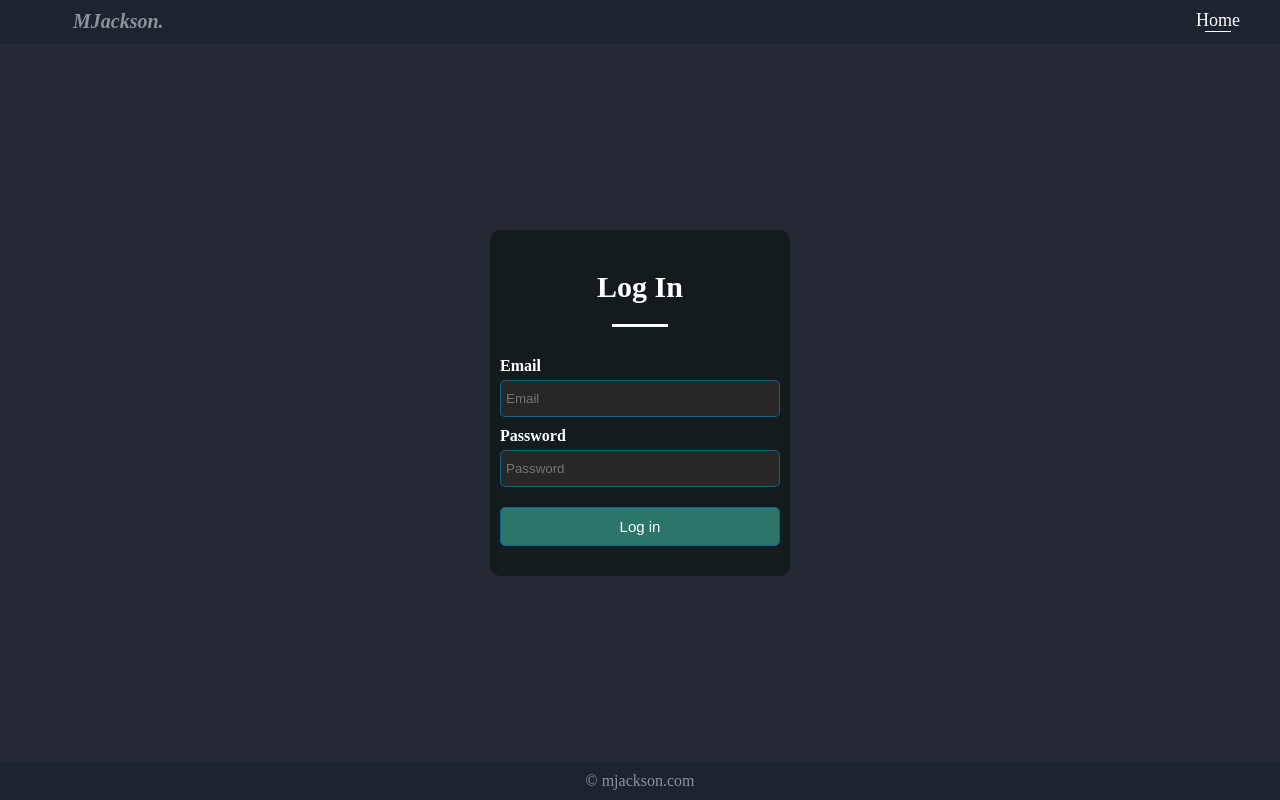
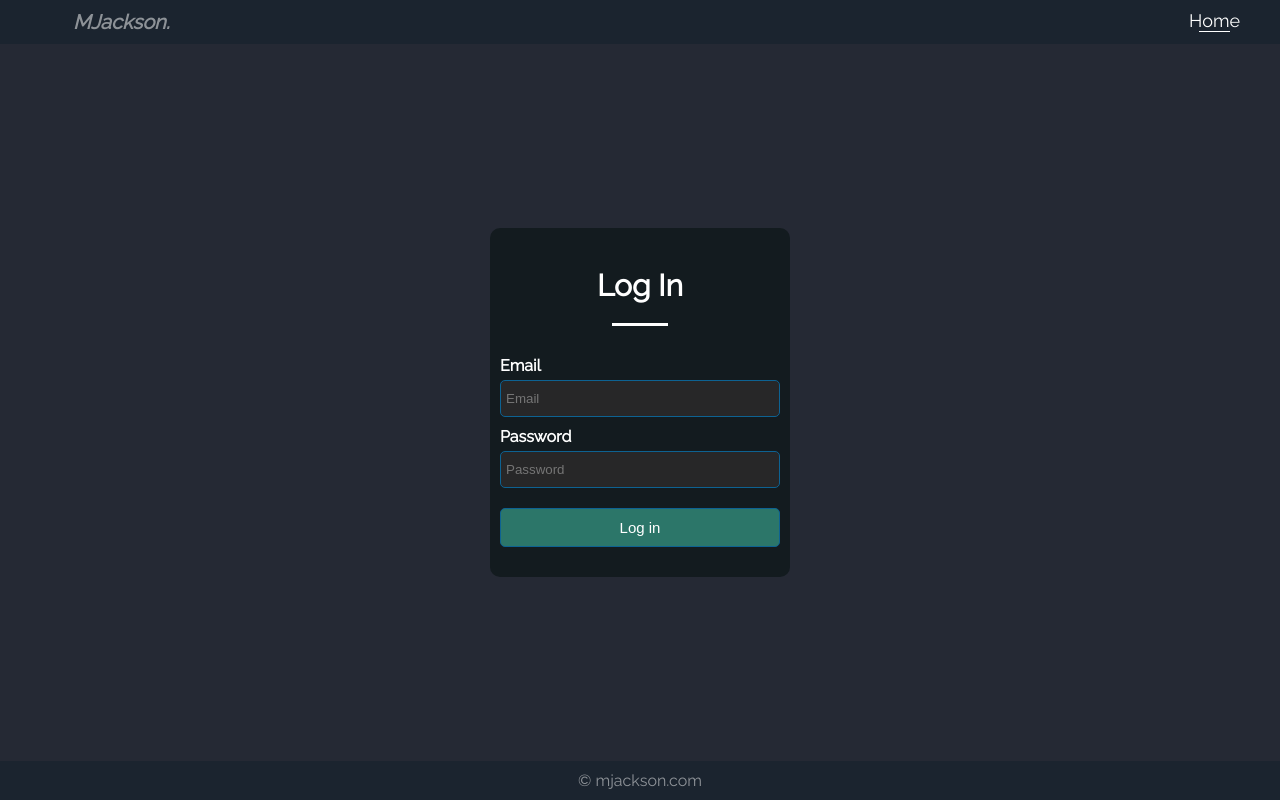
Before and after one commit to MugiranezaJ/M.Jackson-MY-BRAND, a plain HTML site: page admin/login.html in a window 1280 px wide. Drawn offline with Linux system fonts and the light colour scheme.

Commit message:
Adding online link for font

```diff
--- a/admin/login.html
+++ b/admin/login.html
@@ -5,6 +5,7 @@
     <meta http-equiv="X-UA-Compatible" content="IE=edge">
     <title>Login</title>
     <meta name="viewport" content="width=device-width, initial-scale=1">
+    <link href='https://fonts.googleapis.com/css?family=Raleway' rel='stylesheet'>
     <link rel="stylesheet" type="text/css" media="screen" href="css/a-css-1.css" />
     <script src="js/a-js-1.js"></script>
 </head>
```
Also changed, not shown: article.html (+1 -0 lines), blog.html (+1 -0 lines), index.html (+1 -0 lines).
